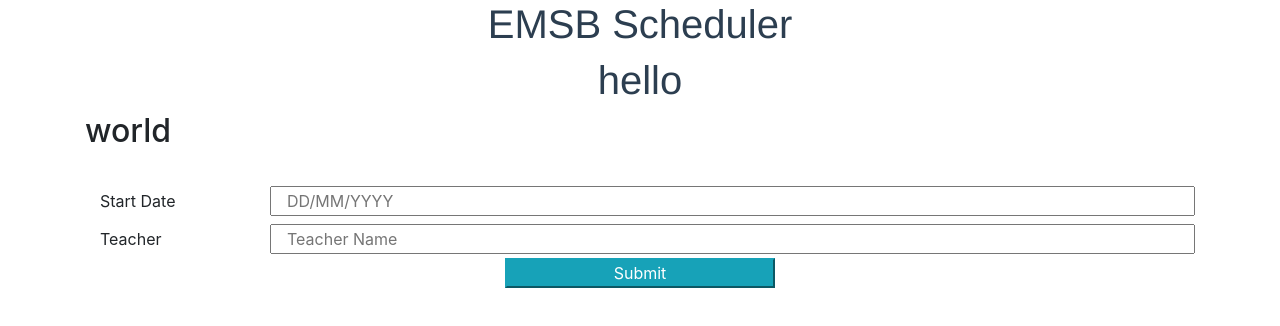
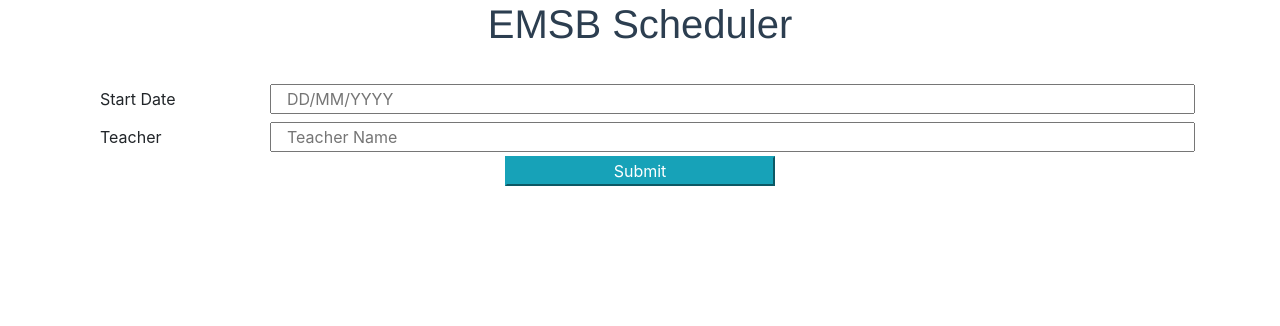
Before and after one commit to stevau5/emsb, a Vue app: page / in a window 1280 px wide. Shown: the top 326 px of the page. Built offline with nearby package versions, Linux system fonts and the light colour scheme.

Commit message:
changed unit test

```diff
--- a/src/App.vue
+++ b/src/App.vue
@@ -1,6 +1,5 @@
 <template>
   <div id="app">
-    <h1>EMSB Scheduler</h1>
     <Form />
   </div>
 </template>
--- a/src/components/Form.vue
+++ b/src/components/Form.vue
@@ -1,7 +1,6 @@
 <template>
     <div class="container">
-        <h1>hello</h1>
-        <h2>world</h2>
+        <h1>EMSB Scheduler</h1>
         <br>
         <form @submit.prevent="handleSubmit">
 
```
Also changed, not shown: 1 other file (tests, documents, lock files or other folders).
